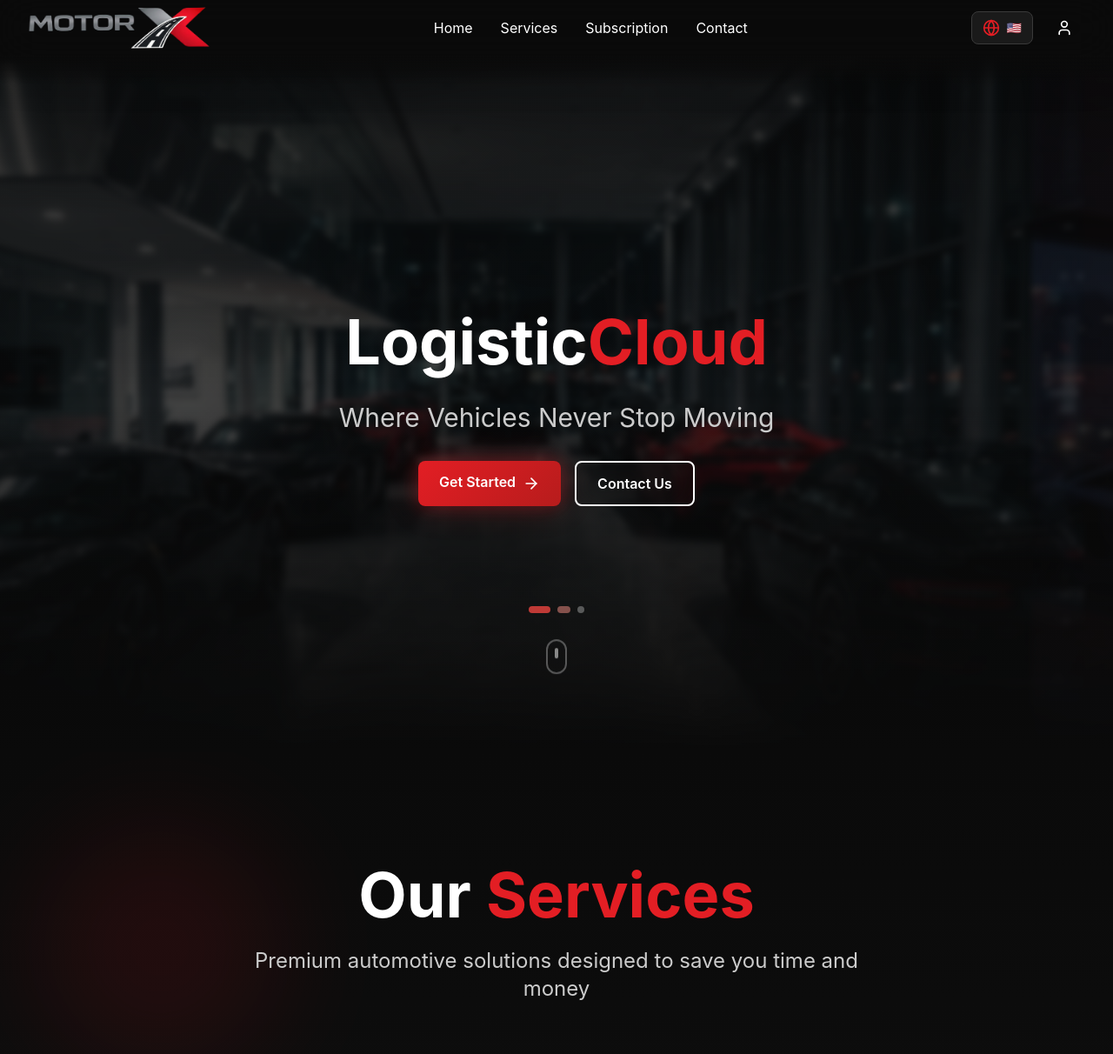
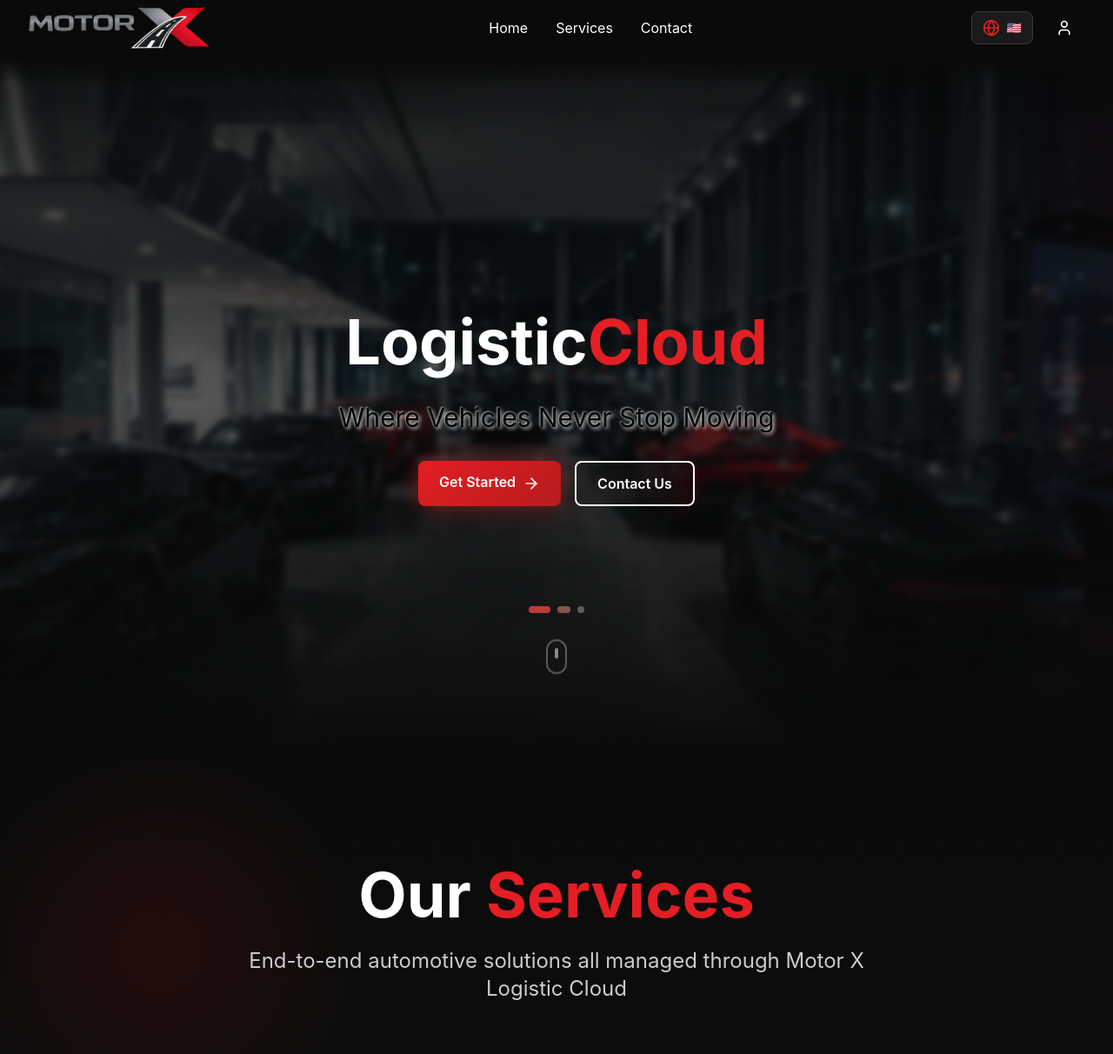
Before and after one commit to rhectoroc/motorx, a React (Vite) app: page / in a window 1280 px wide. Shown: the top 1212 px of the page at 87% size. Built offline with nearby package versions, Linux system fonts and the light colour scheme.

Commit message:
Correcciones Hero y parte uno de Our Services

```diff
--- a/src/components/Navbar.jsx
+++ b/src/components/Navbar.jsx
@@ -25,7 +25,6 @@ function Navbar() {
                     <div className="hidden md:flex items-center space-x-8">
                         <Link to="/" className="text-motorx-white hover:text-motorx-red transition-colors">{t('nav.home')}</Link>
                         <Link to="/services" className="text-motorx-white hover:text-motorx-red transition-colors">{t('nav.services')}</Link>
-                        <Link to="/subscription" className="text-motorx-white hover:text-motorx-red transition-colors">{t('nav.subscription')}</Link>
                         <Link to="/contact" className="text-motorx-white hover:text-motorx-red transition-colors">{t('nav.contact')}</Link>
                     </div>
 
@@ -75,13 +74,6 @@ function Navbar() {
                             {t('nav.services')}
                         </Link>
                         <Link
-                            to="/subscription"
-                            className="block px-3 py-2 rounded-md text-base font-medium text-motorx-white hover:text-motorx-red hover:bg-motorx-gray-900 text-center"
-                            onClick={() => setIsMenuOpen(false)}
-                        >
-                            {t('nav.subscription')}
-                        </Link>
-                        <Link
                             to="/contact"
                             className="block px-3 py-2 rounded-md text-base font-medium text-motorx-white hover:text-motorx-red hover:bg-motorx-gray-900 text-center"
                             onClick={() => setIsMenuOpen(false)}
--- a/src/i18n/locales/ar.json
+++ b/src/i18n/locales/ar.json
@@ -42,7 +42,7 @@
             "main": "خدماتنا",
             "accent": "المتميزة"
         },
-        "subtitle": "حلول سيارات متميزة مصممة لتوفير وقتك ومالك",
+        "subtitle": "حلول سيارات شاملة من البداية إلى النهاية، جميعها تُدار من خلال Motor X Logistic Cloud",
         "cta": {
             "title": "هل أنت مستعد لتحويل أعمالك في مجال السيارات؟",
             "subtitle": "انضم إلى أكثر من 1000 وكيل يثقون في موتورإكس لتلبية احتياجاتهم في مجال السيارات",
--- a/src/i18n/locales/en.json
+++ b/src/i18n/locales/en.json
@@ -42,7 +42,7 @@
             "main": "Our",
             "accent": "Services"
         },
-        "subtitle": "Premium automotive solutions designed to save you time and money",
+        "subtitle": "End-to-end automotive solutions all managed through Motor X Logistic Cloud",
         "cta": {
             "title": "Ready to Transform Your Auto Business?",
             "subtitle": "Join 1000+ dealers who trust Motor X for their automotive needs",
--- a/src/i18n/locales/es.json
+++ b/src/i18n/locales/es.json
@@ -42,7 +42,7 @@
             "main": "Nuestros",
             "accent": "Servicios"
         },
-        "subtitle": "Soluciones automotrices premium diseñadas para ahorrarle tiempo y dinero",
+        "subtitle": "Soluciones automotrices de extremo a extremo, todas gestionadas a través de Motor X Logistic Cloud",
         "cta": {
             "title": "¿Listo para Transformar su Negocio Automotriz?",
             "subtitle": "Únase a más de 1000 concesionarios que confían en Motor X para sus necesidades automotrices",
--- a/src/i18n/locales/ru.json
+++ b/src/i18n/locales/ru.json
@@ -42,7 +42,7 @@
             "main": "Наши",
             "accent": "Услуги"
         },
-        "subtitle": "Премиальные автомобильные решения, разработанные для экономии вашего времени и денег",
+        "subtitle": "Комплексные автомобильные решения от начала до конца, все управляется через Motor X Logistic Cloud",
         "cta": {
             "title": "Готовы Трансформировать Ваш Автомобильный Бизнес?",
             "subtitle": "Присоединяйтесь к более чем 1000 дилерам, которые доверяют MotorX для своих автомобильных нужд",
--- a/src/pages/Home.jsx
+++ b/src/pages/Home.jsx
@@ -183,7 +183,7 @@ function Home() {
                                 style={{
                                     transform: `translateX(${offset * 100}%) scale(${isTransitioning ? 1.05 : 1})`,
                                     filter: isTransitioning ? 'blur(4px)' : 'blur(0px)',
-                                    opacity: index === currentBg ? 0.5 : 0.3,
+                                    opacity: index === currentBg ? 0.7 : 0.3,
                                 }}
                             >
                                 <div
@@ -214,7 +214,7 @@ function Home() {
                             ))}
                         </span>
                     </h1>
-                    <p className="hero-subtitle text-xl md:text-3xl text-motorx-gray-300 mb-8 max-w-3xl mx-auto">
+                    <p className="hero-subtitle text-xl md:text-3xl text-black mb-8 max-w-3xl mx-auto" style={{ textShadow: '2px 2px 4px rgba(255, 255, 255, 0.8), -1px -1px 2px rgba(255, 255, 255, 0.6)' }}>
                         {t('hero.subtitle')}
                     </p>
                     <div className="hero-cta flex flex-col sm:flex-row gap-4 justify-center">
```
Also changed, not shown: 1 other file (tests, documents, lock files or other folders).
